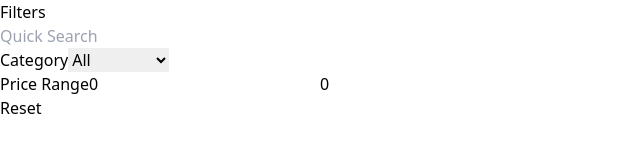
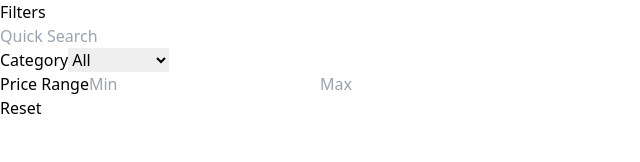
Before and after one commit to hieu-bui-tyme-test/main-page, a React (Vite) app: page / in a window 1280 px wide. Shown: the top 162 px of the page, without its empty margins (0-640 px from the left). Built offline with nearby package versions, Linux system fonts and the light colour scheme; no server answers.

Commit message:
temporary fix the issue when clearing quick search

```diff
--- a/src/components/FilterSidebar.tsx
+++ b/src/components/FilterSidebar.tsx
@@ -13,9 +13,7 @@ const FilterSidebar: React.FC<FilterSidebarProps> = ({ filters, onFiltersChange,
   const quickSearchDebounced = useDebounce(quickSearch, 300);
 
   useEffect(() => {
-    if (quickSearchDebounced) {
-      onFiltersChange({ quickSearch: quickSearchDebounced });
-    }
+    onFiltersChange({ quickSearch: quickSearchDebounced });
   // eslint-disable-next-line react-hooks/exhaustive-deps
   }, [quickSearchDebounced]);
 
@@ -60,8 +58,8 @@ const FilterSidebar: React.FC<FilterSidebarProps> = ({ filters, onFiltersChange,
       </div>
       <div>
         <label>Price Range</label>
-        <input type="number" name="minPrice" placeholder="Min" value={filters.minPrice || 0} onChange={handleChange} />
-        <input type="number" name="maxPrice" placeholder="Max" value={filters.maxPrice || 0} onChange={handleChange} />
+        <input type="number" name="minPrice" placeholder="Min" value={filters.minPrice || ''} onChange={handleChange} />
+        <input type="number" name="maxPrice" placeholder="Max" value={filters.maxPrice || ''} onChange={handleChange} />
       </div>
       <button onClick={handleReset}> Reset </button>
     </aside>
```
